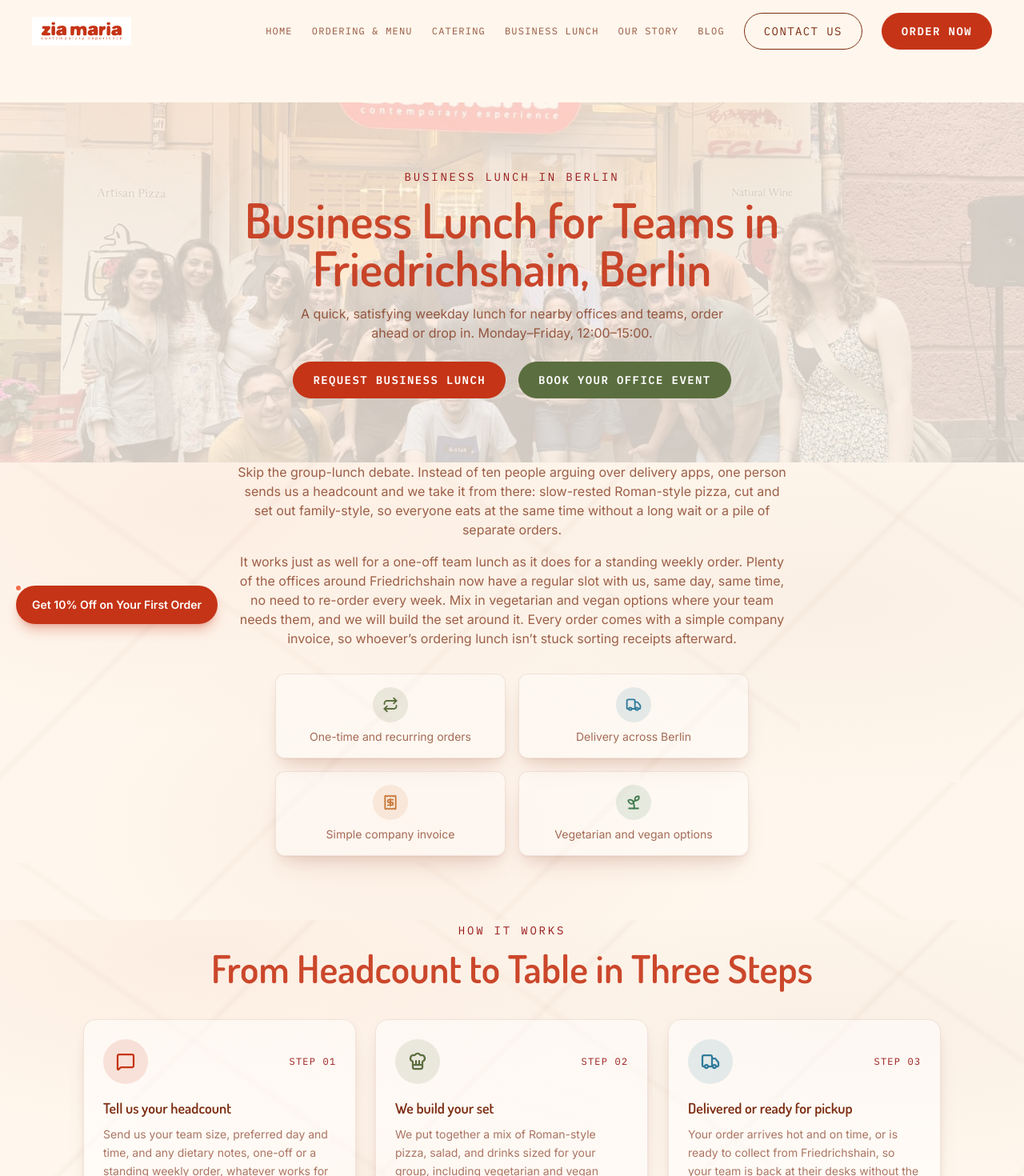
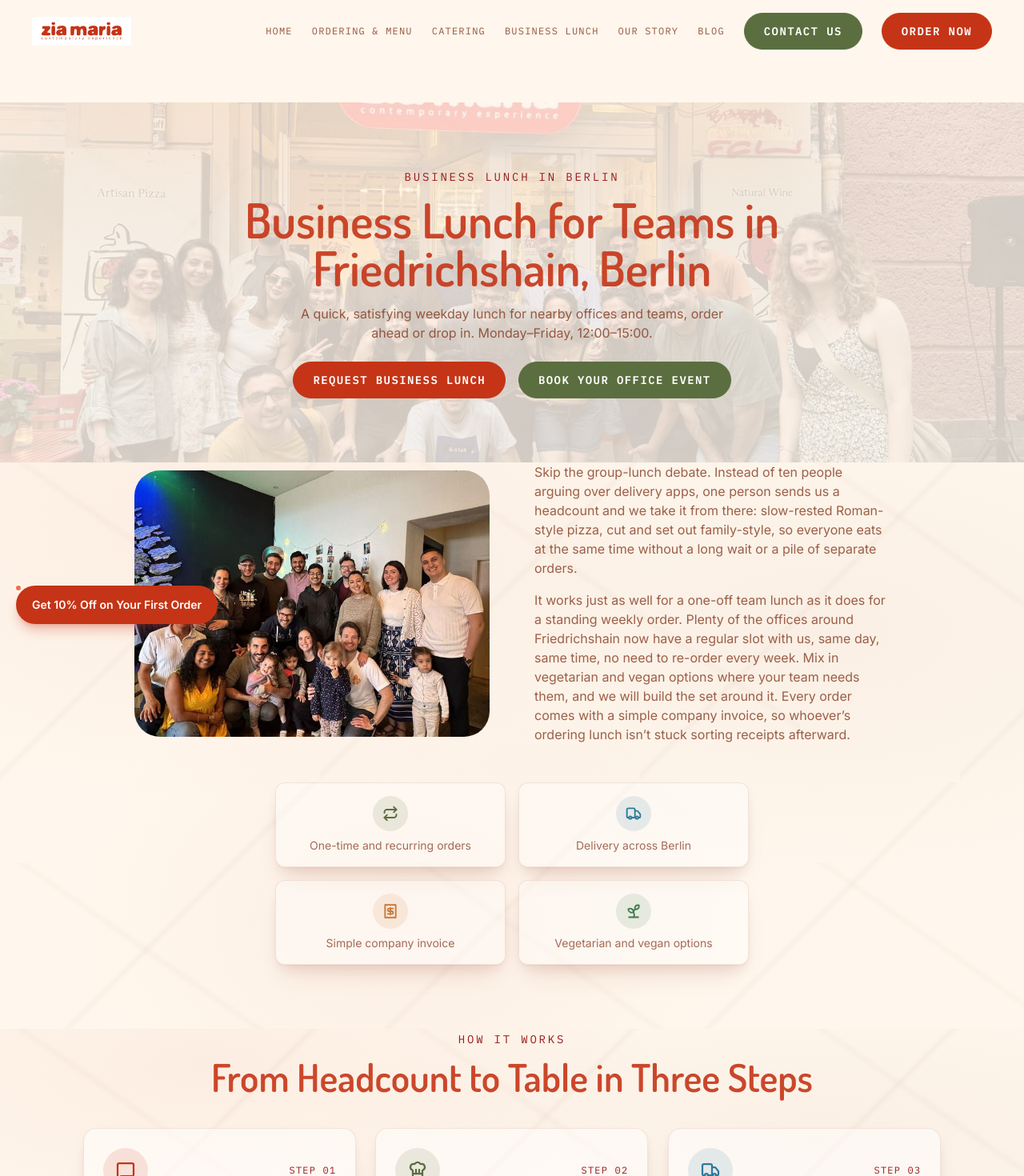
Before and after one commit to ziamariaberlin2-home/one-scroll-web, a Next.js app: page /business-lunch in a window 1280 px wide. Shown: the top 1470 px of the page at 80% size. Built offline with nearby package versions, Linux system fonts and the light colour scheme.

Commit message:
More olive buttons, email chip in footer, FAQ plus icons, added images

```diff
--- a/components/BusinessLunchContent.js
+++ b/components/BusinessLunchContent.js
@@ -136,7 +136,17 @@
       </section>
 
       <section className="marble-light pb-16 md:pb-20">
-        <div className="mx-auto max-w-3xl space-y-4 px-6 text-center font-body text-ink/75 md:px-10">
+        <div className="mx-auto grid max-w-5xl grid-cols-1 items-center gap-10 px-6 md:grid-cols-2 md:gap-14 md:px-10">
+          <div className="relative aspect-[4/3] w-full overflow-hidden rounded-[2rem]">
+            <Image
+              src={`${basePath}/images/gallery/team-4.jpg`}
+              alt="A Friedrichshain team gathered together over a Zia Maria business lunch order"
+              fill
+              className="object-cover"
+              sizes="(max-width: 768px) 100vw, 50vw"
+            />
+          </div>
+          <div className="space-y-4 text-center font-body text-ink/75 md:text-left">
             <p>
               Skip the group-lunch debate. Instead of ten people arguing over delivery apps, one
               person sends us a headcount and we take it from there: slow-rested Roman-style
@@ -152,8 +162,9 @@
               receipts afterward.
             </p>
           </div>
+        </div>
 
-        <ul className="mx-auto mt-8 grid max-w-2xl grid-cols-1 gap-4 px-6 text-sm text-ink/70 sm:grid-cols-2 md:px-10">
+        <ul className="mx-auto mt-12 grid max-w-2xl grid-cols-1 gap-4 px-6 text-sm text-ink/70 sm:grid-cols-2 md:px-10">
           {PERKS.map((f) => {
             const { Icon, color } = BIZ_ICONS[f.icon];
             return (
--- a/components/CateringSection.js
+++ b/components/CateringSection.js
@@ -54,7 +54,7 @@
             href={whatsappLink("Hi Zia Maria! I'd like a catering or private event quote in Berlin.")}
             target="_blank"
             rel="noopener noreferrer"
-            className="btn-pill-dark"
+            className="btn-pill-olive"
           >
             Inquire on WhatsApp
           </a>
--- a/components/FAQBlock.js
+++ b/components/FAQBlock.js
@@ -1,3 +1,5 @@
+import { Plus } from 'lucide-react';
+
 // Reusable FAQ accordion + FAQPage structured data, for pages beyond the
 // homepage (business lunch, catering) that want their own topic-specific
 // FAQ content and schema rather than sharing the homepage's FAQSection.
@@ -30,7 +32,9 @@
             <details key={f.q} className="group rounded-2xl border border-ink/10 bg-white/50 p-5 open:bg-white/80">
               <summary className="flex cursor-pointer list-none items-center justify-between font-display text-base font-semibold text-ink">
                 {f.q}
-                <span className="ml-4 flex-shrink-0 font-mono text-lg text-wine-dark transition-transform group-open:rotate-45">+</span>
+                <span className="ml-4 flex h-7 w-7 flex-shrink-0 items-center justify-center rounded-full bg-olive/10 text-olive transition-transform group-open:rotate-45">
+                  <Plus className="h-4 w-4" strokeWidth={2.5} aria-hidden="true" />
+                </span>
               </summary>
               <p className="mt-3 text-sm leading-relaxed text-ink/65">{f.a}</p>
             </details>
--- a/components/FAQSection.js
+++ b/components/FAQSection.js
@@ -1,3 +1,5 @@
+import { Plus } from 'lucide-react';
+
 const FAQS = [
   {
     q: 'Do you offer pizza catering in Berlin?',
@@ -58,7 +60,9 @@
             <details key={f.q} className="group rounded-2xl border border-ink/10 bg-white/50 p-5 open:bg-white/80">
               <summary className="flex cursor-pointer list-none items-center justify-between font-display text-base font-semibold text-ink">
                 {f.q}
-                <span className="ml-4 flex-shrink-0 font-mono text-lg text-wine-dark transition-transform group-open:rotate-45">+</span>
+                <span className="ml-4 flex h-7 w-7 flex-shrink-0 items-center justify-center rounded-full bg-olive/10 text-olive transition-transform group-open:rotate-45">
+                  <Plus className="h-4 w-4" strokeWidth={2.5} aria-hidden="true" />
+                </span>
               </summary>
               <p className="mt-3 text-sm leading-relaxed text-ink/65">{f.a}</p>
             </details>
--- a/components/Footer.js
+++ b/components/Footer.js
@@ -3,6 +3,7 @@
 import { useRef } from 'react';
 import Image from 'next/image';
 import { motion, useScroll, useTransform } from 'framer-motion';
+import { Mail } from 'lucide-react';
 import { basePath } from '@/lib/basePath';
 
 export default function Footer() {
@@ -92,8 +93,13 @@
             <a href="https://wa.me/4917627705583" target="_blank" rel="noopener noreferrer" className={`mt-3 block ${linkClass}`}>
               Chat on WhatsApp
             </a>
-            <a href="mailto:bringteamtogether@ziamariaberlin.com" className={`mt-2 block break-words ${linkClass}`}>
-              bringteamtogether@ziamariaberlin.com
+            <a
+              href="mailto:bringteamtogether@ziamariaberlin.com"
+              title="bringteamtogether@ziamariaberlin.com"
+              className="mt-3 inline-flex items-center gap-2 rounded-full border border-olive/30 bg-olive/10 px-4 py-2 text-sm font-semibold text-olive transition-colors hover:bg-olive hover:text-white"
+            >
+              <Mail className="h-4 w-4 flex-shrink-0" strokeWidth={2.25} aria-hidden="true" />
+              Email Us
             </a>
           </div>
 
@@ -102,7 +108,7 @@
             <p className="mt-4 text-sm">Mon – Wed: 12:00–22:00</p>
             <p className="text-sm">Thu – Sat: 12:00–23:00</p>
             <p className="text-sm">Sun: 12:00–22:00</p>
-            <a href={`${basePath}/#reserve`} className="btn-pill-dark mt-4 inline-flex">Reserve a Table</a>
+            <a href={`${basePath}/#reserve`} className="btn-pill-olive mt-4 inline-flex">Reserve a Table</a>
           </div>
         </div>
 
--- a/components/LocationsSection.js
+++ b/components/LocationsSection.js
@@ -24,7 +24,7 @@
               <p>Sun: 12:00–22:00</p>
             </div>
             <div className="mt-8 flex flex-wrap gap-3">
-              <a href="#reserve" className="btn-pill-dark">Reserve a Table</a>
+              <a href="#reserve" className="btn-pill-olive">Reserve a Table</a>
               <a href={`${basePath}/order/`} className="btn-pill-wine">Order Now</a>
               <a
                 href={GOOGLE_MAPS_URL}
--- a/components/MenuTeaser.js
+++ b/components/MenuTeaser.js
@@ -40,7 +40,7 @@
         </div>
 
         <div className="mt-10 text-center">
-          <a href={`${basePath}/menu/`} className="btn-pill-dark">View Full Menu</a>
+          <a href={`${basePath}/menu/`} className="btn-pill-olive">View Full Menu</a>
         </div>
       </div>
     </section>
--- a/components/Nav.js
+++ b/components/Nav.js
@@ -56,7 +56,7 @@
               {l.label}
             </a>
           ))}
-          <a href={CONTACT_LINK.href} className="btn-pill-dark">
+          <a href={CONTACT_LINK.href} className="btn-pill-olive">
             {CONTACT_LINK.label}
           </a>
           <a href={`${basePath}/order/`} className="btn-pill-wine relative">
@@ -96,7 +96,7 @@
           <a
             href={CONTACT_LINK.href}
             onClick={() => setOpen(false)}
-            className="btn-pill-dark mt-2 w-full"
+            className="btn-pill-olive mt-2 w-full"
           >
             {CONTACT_LINK.label}
           </a>
--- a/components/PizzaCalculator.js
+++ b/components/PizzaCalculator.js
@@ -76,9 +76,9 @@
           value={guests}
           onChange={(e) => setGuests(Number(e.target.value))}
           aria-label="Number of guests"
-          className="range-wine mt-4 w-full"
+          className="range-olive mt-4 w-full"
           style={{
-            background: `linear-gradient(to right, #C53416 0%, #C53416 ${sliderPct}%, #FFEDD5 ${sliderPct}%, #FFEDD5 100%)`,
+            background: `linear-gradient(to right, #5B6E3F 0%, #5B6E3F ${sliderPct}%, #FFEDD5 ${sliderPct}%, #FFEDD5 100%)`,
           }}
         />
         <div className="mt-1 flex justify-between font-mono text-[10px] uppercase tracking-widest text-ink/40">
@@ -96,8 +96,8 @@
             onClick={() => setEventType(t.value)}
             className={`rounded-2xl border px-4 py-3 text-center transition-colors ${
               eventType === t.value
-                ? 'border-wine bg-wine text-white'
-                : 'border-ink/15 bg-white text-ink/70 hover:border-wine/40'
+                ? 'border-olive bg-olive text-white'
+                : 'border-ink/15 bg-white text-ink/70 hover:border-olive/40'
             }`}
           >
             <span className="block text-sm font-semibold">{t.label}</span>
@@ -118,7 +118,7 @@
           Drinks / alcohol will be flowing <span className="block text-xs text-ink/45">People eat a bit slower</span>
         </span>
         <span
-          className={`relative h-6 w-11 flex-shrink-0 rounded-full transition-colors ${hasDrinks ? 'bg-wine' : 'bg-ink/15'}`}
+          className={`relative h-6 w-11 flex-shrink-0 rounded-full transition-colors ${hasDrinks ? 'bg-olive' : 'bg-ink/15'}`}
         >
           <span
             className={`absolute left-0.5 top-0.5 h-5 w-5 rounded-full bg-white shadow transition-transform ${
--- a/components/Story.js
+++ b/components/Story.js
@@ -24,7 +24,7 @@
             </p>
           </div>
 
-          <a href={`${basePath}/our-story/`} className="btn-pill-dark mt-8 w-fit">
+          <a href={`${basePath}/our-story/`} className="btn-pill-olive mt-8 w-fit">
             Read Our Story
           </a>
         </div>
```
Lines whose indentation alone changed are shown as unchanged.
